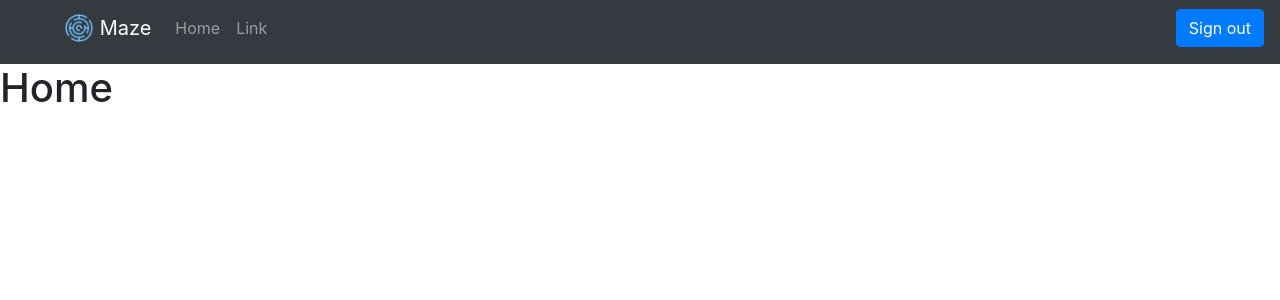
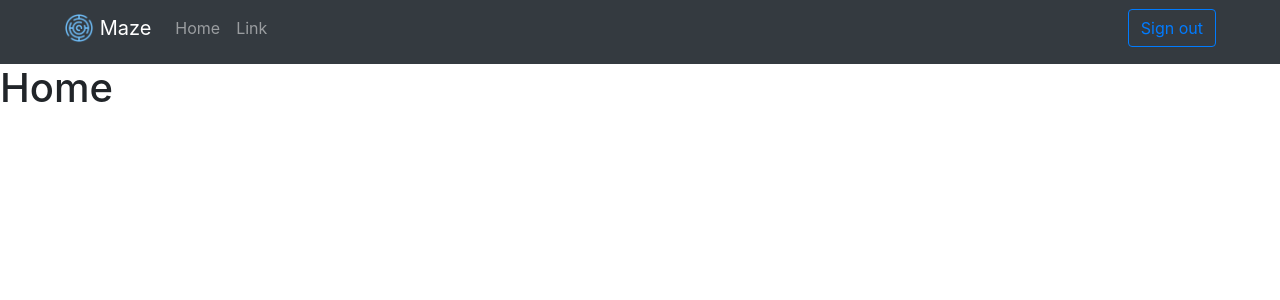
Before and after one commit to golionko/maze_game_react_ui, a React (Create React App) app: page /login in a window 1280 px wide. Both pictures are taken after a click on the button "Log in". Shown: the top 300 px of the page. Built offline with nearby package versions, Linux system fonts and the light colour scheme.

Commit message:
fix logout button styling

```diff
--- a/src/components/AuthButton/AuthButton.jsx
+++ b/src/components/AuthButton/AuthButton.jsx
@@ -12,7 +12,7 @@ class AuthButton extends React.Component {
 
     render () {
         return this.props.logged ?
-            ( <Button as={Link} to="/" onClick={this.handleLogout}>Sign out</Button> )
+            ( <Button as={Link} to="/" className="mr-5" variant="outline-primary" onClick={this.handleLogout}>Sign out</Button> )
          :
             ( <Button as={Link} to="/login" className="mr-5" variant="outline-success">Log In</Button> )
     }
--- a/src/components/PrivateRoute/PrivateRoute.jsx
+++ b/src/components/PrivateRoute/PrivateRoute.jsx
@@ -3,7 +3,7 @@ import { Route, Redirect } from 'react-router-dom';
 import { useSelector } from 'react-redux'
 
 const PrivateRoute = ({ component: Component,  ...rest }) => {
-    const logged = useSelector(state => state.logged)
+    const logged = useSelector(state => state.loginReducer.logged)
     return (
         <Route {...rest} render={(props) => (
             logged
```
